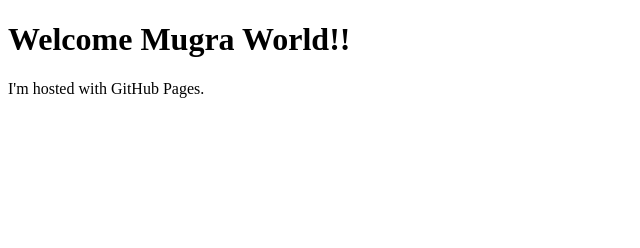
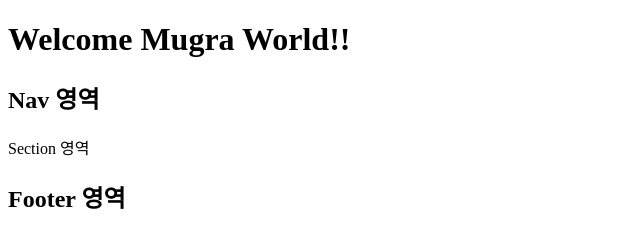
Before and after one commit to mugra/mugra.github.io, a plain HTML site: page index.html in a window 1280 px wide. Shown: the whole page, without its empty margins (0-640 px from the left). Drawn offline with Linux system fonts and the light colour scheme.

Commit message:
LayOut Test

```diff
--- a/index.html
+++ b/index.html
@@ -1,7 +1,15 @@
 <!DOCTYPE html>
 <html>
-<body>
-<h1>Welcome Mugra World!!</h1>
-<p>I'm hosted with GitHub Pages.</p>
+  <head>
+  </head>
+  <body>
+
+    <header><h1>Welcome Mugra World!!</h1></header>
+
+    <nav><h2>Nav 영역</h2></nav>
+
+    <section><p>Section 영역</p></section>
+
+    <footer><h2>Footer 영역</h2></footer>
 </body>
 </html>
```
